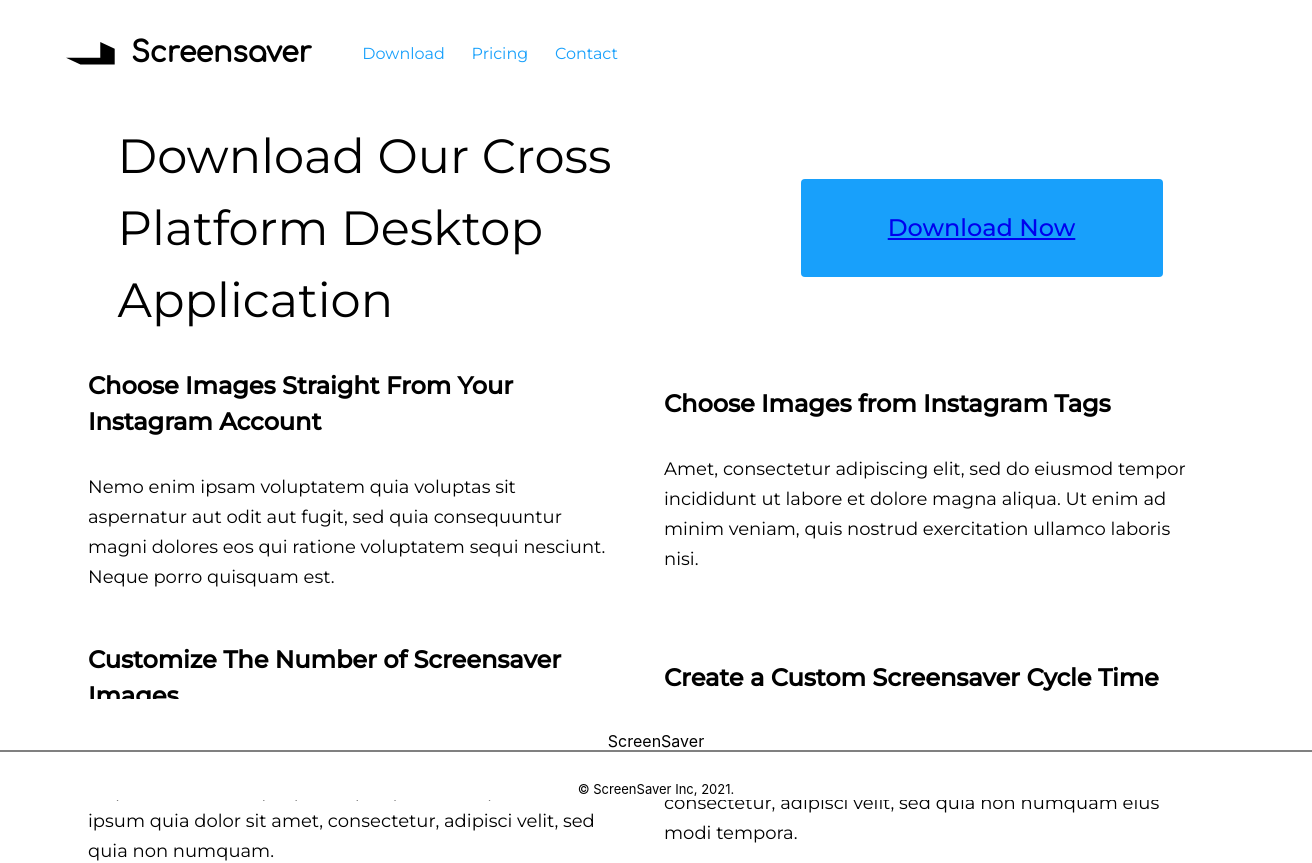
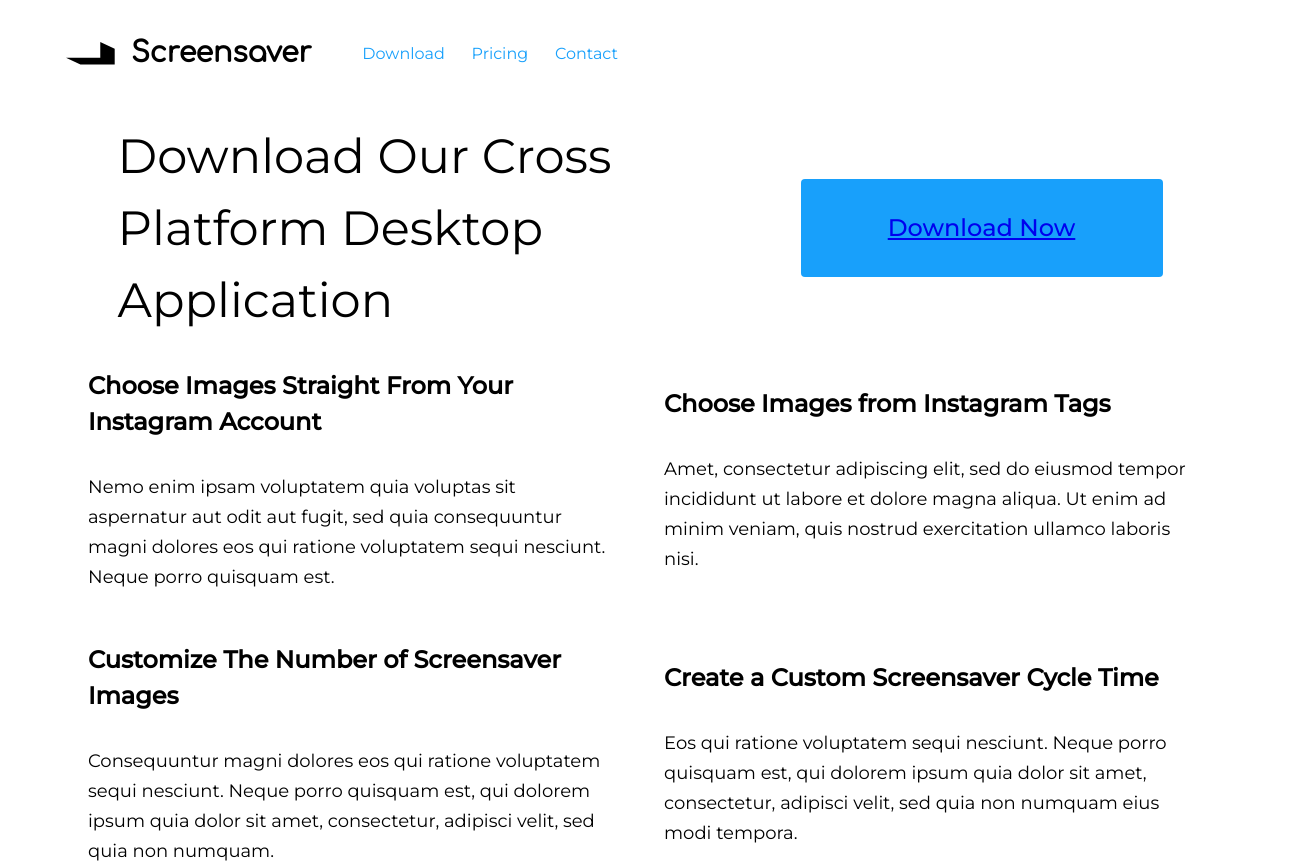
Before and after one commit to tarekel96/Electron_BackgroundImage_App, a React (Create React App) app in the folder web/: page /download in a window 1280 px wide. Shown: the top 863 px of the page, 1312 px wide, since content can reach past the window. Built offline with nearby package versions, Linux system fonts and the light colour scheme.

Commit message:
fixed the footer

```diff
--- a/web/src/components/footer.module.css
+++ b/web/src/components/footer.module.css
@@ -1,10 +1,9 @@
-.footer{
+.footer {
 	margin-top: 1rem;
 	margin-bottom: 1rem;
 	padding: 1rem;
 	text-align: center;
 	background: rgb(255, 255, 255);
-    position: fixed;
 	bottom: 1.8rem;
 	left: 0;
 	width: 100%;
@@ -12,7 +11,7 @@
 	flex-shrink: 0;
 }
 
-  .copyright{
+.copyright {
 	padding: 1rem;
 	margin-top: 1rem;
 	border-top: 2px solid gray;
@@ -20,7 +19,6 @@
 	text-align: center;
 	vertical-align: text-top;
 	font-size: small;
-    position: fixed;
 	bottom: 0;
 	left: 0;
 	width: 100%;
--- a/web/src/pages/Download.js
+++ b/web/src/pages/Download.js
@@ -3,7 +3,7 @@
 import { Typography } from '../components/Typography.js';
 import styles from './download.module.css';
 import Variants from '../styles/Variants.js';
-const { PARAGRAPH, SPAN, ANCHOR, BTN, H_1, H_2, H_3, H_4, H_5, H_6 } = Variants;
+const { PARAGRAPH, H_1, H_4 } = Variants;
 
 const Download = () => {
 	return (
```
Lines whose indentation alone changed are shown as unchanged.
